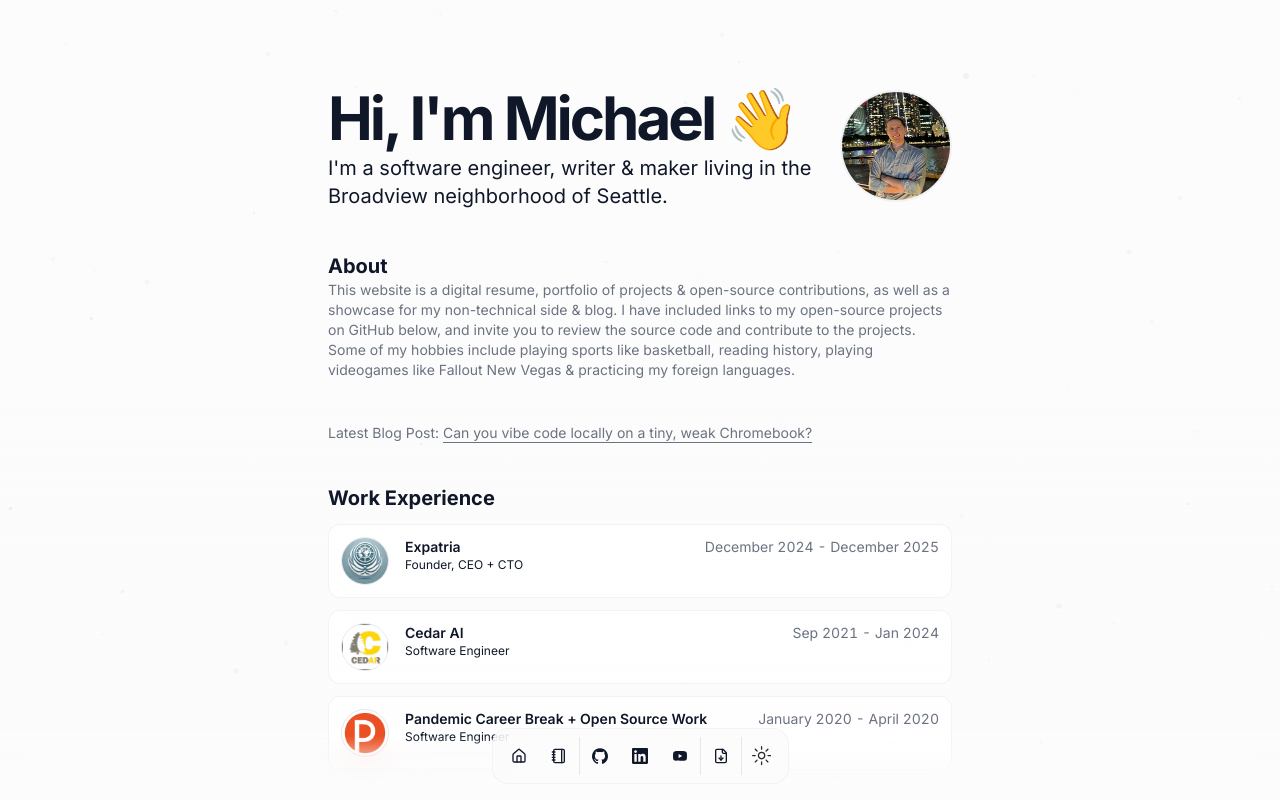
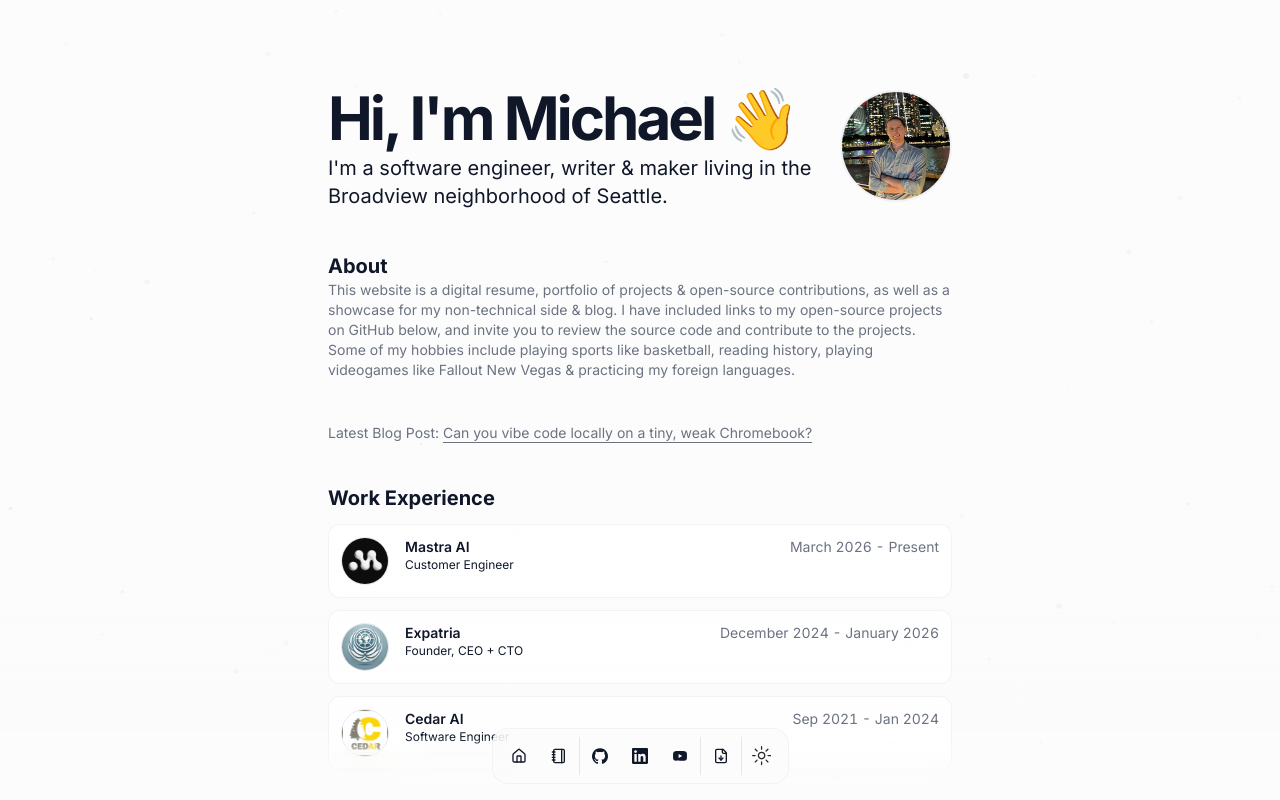
Before and after one commit to mikhael28/portfolio, a Next.js app: page / in a window 1280 px wide. Shown: the top 800 px of the page. Built offline with nearby package versions, Linux system fonts and the light colour scheme.

Commit message:
add mastra experience

```diff
--- a/src/data/resume.tsx
+++ b/src/data/resume.tsx
@@ -57,6 +57,18 @@
 
   work: [
     {
+      company: "Mastra AI",
+      href: "https://mastra.ai",
+      badges: [],
+      location: "Remote",
+      title: "Customer Engineer",
+      logoUrl: "/mastra-logo.jpg",
+      start: "March 2026",
+      end: "Present",
+      description:
+        "Building AI agent infrastructure and developer tooling for production-ready AI applications.",
+    },
+    {
       company: "Expatria",
       href: "https://expatriaonline.com",
       badges: [],
@@ -64,7 +76,7 @@
       title: "Founder, CEO + CTO",
       logoUrl: "/exp-logo.webp",
       start: "December 2024",
-      end: "December 2025",
+      end: "January 2026",
       description:
         "What started as a project to make a simple & re-usable template for React projects turned into a paid research tool for digital nomads and expatriates to understand where in the world they could settle down in. Inspired by my mother expressing an interest in retiring abroad, it came to encompass every sanction-free destination in the world with immigration programs for seventy different countries that offer investment visas or naturalization through entrepreneurship or real-estate investment.",
     },
```
Also changed, not shown: public/mastra-logo.jpg (added), 1 other file (tests, documents, lock files or other folders).
